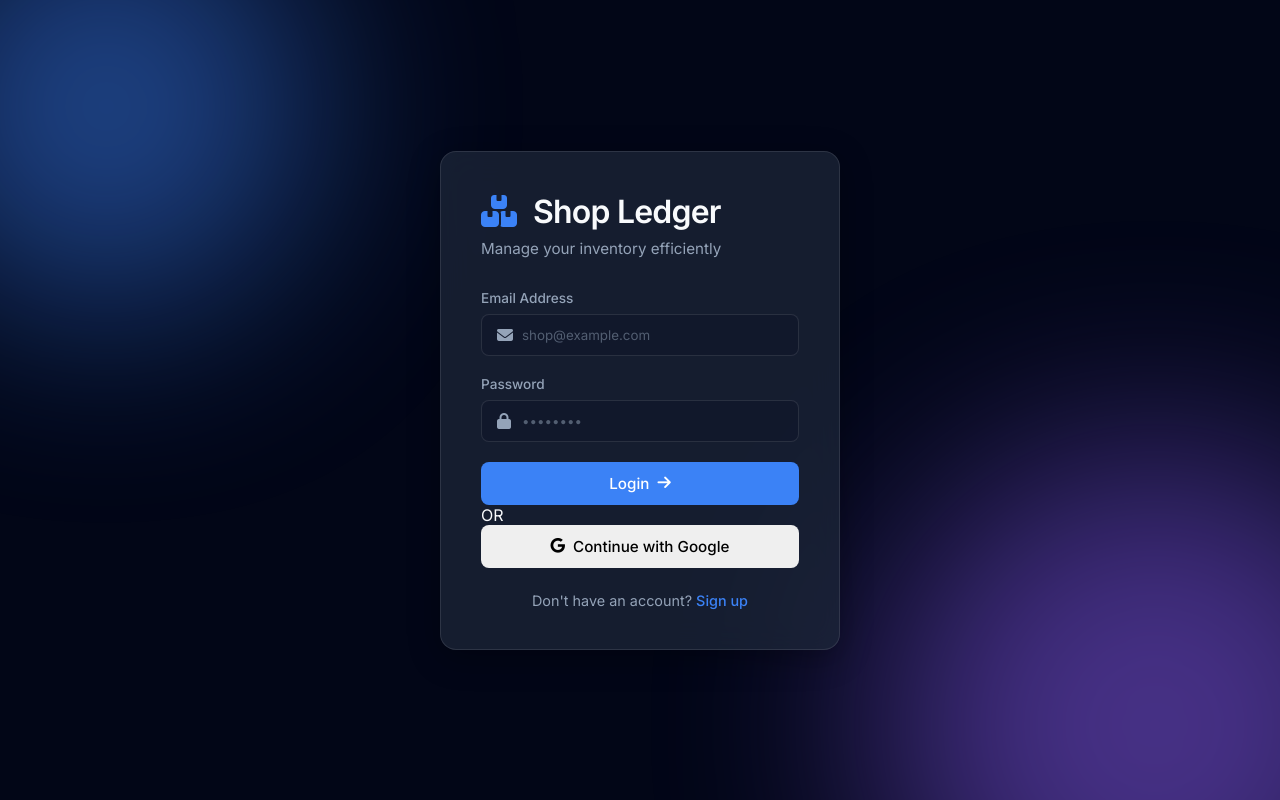
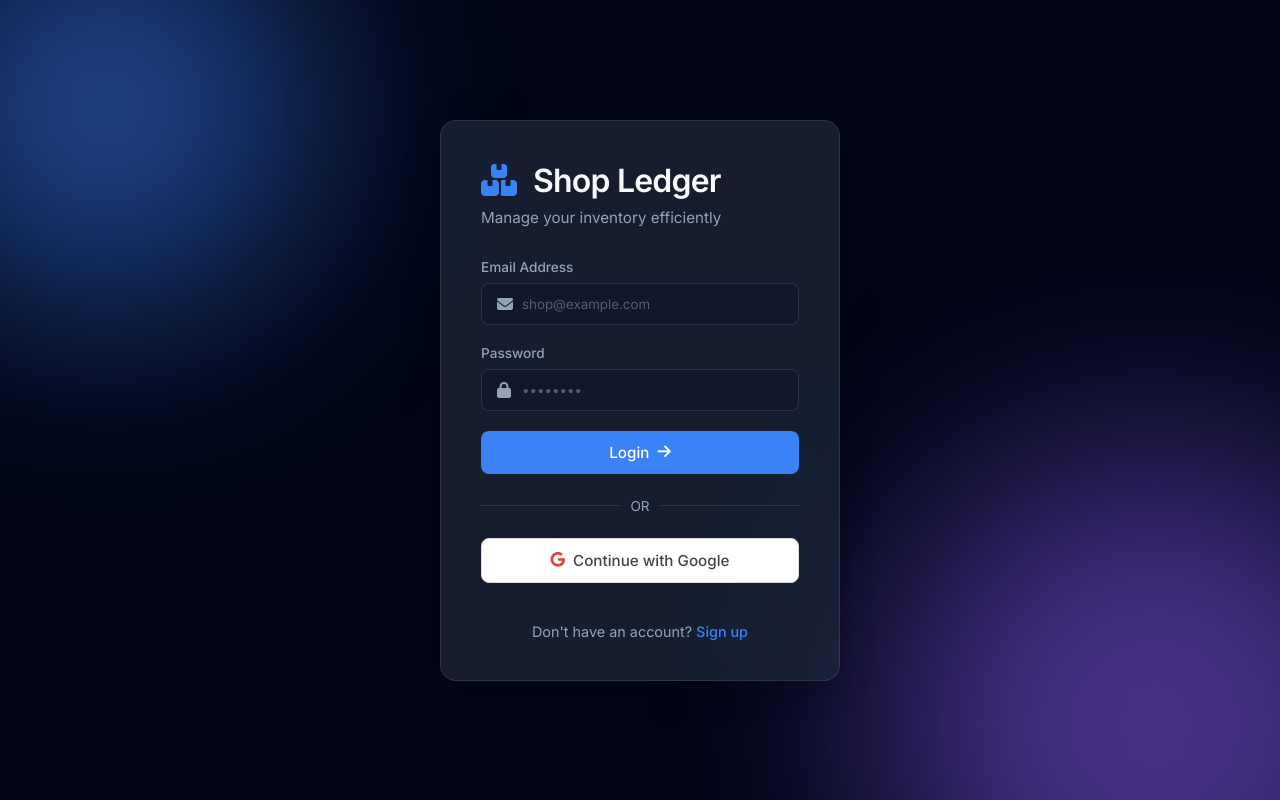
Before and after one commit to siddhantg471/Shop-Ledger, a plain HTML site: page index.html in a window 1280 px wide. Drawn offline with Linux system fonts and the light colour scheme; no server answers.

Commit message:
Add Google login styles to styles.css

```diff
--- a/styles.css
+++ b/styles.css
@@ -780,3 +780,40 @@ input::placeholder {
     font-size: 0.8rem;
     color: var(--text-muted);
 }
+
+/* Google Login Styles */
+.auth-divider {
+    display: flex;
+    align-items: center;
+    text-align: center;
+    margin: 1.5rem 0;
+    color: var(--text-muted);
+    font-size: 0.85rem;
+}
+
+.auth-divider::before,
+.auth-divider::after {
+    content: '';
+    flex: 1;
+    border-bottom: 1px solid var(--glass-border);
+}
+
+.auth-divider span {
+    padding: 0 10px;
+}
+
+.btn-google {
+    background: white;
+    color: #444;
+    border: 1px solid #ddd;
+    margin-bottom: 1rem;
+}
+
+.btn-google:hover {
+    background: #f8f9fa;
+    box-shadow: 0 4px 12px rgba(255, 255, 255, 0.1);
+}
+
+.btn-google i {
+    color: #db4437; /* Google red */
+}
```
